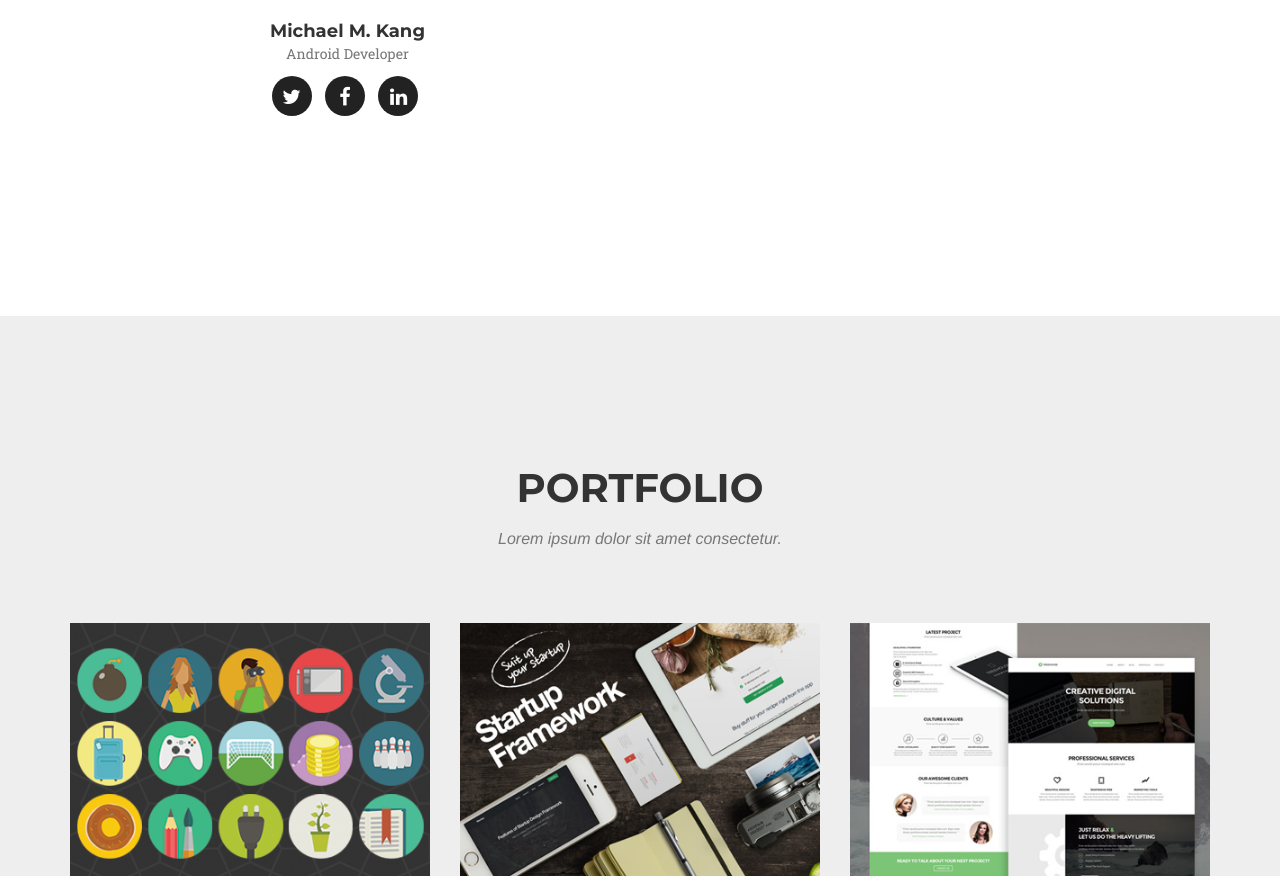
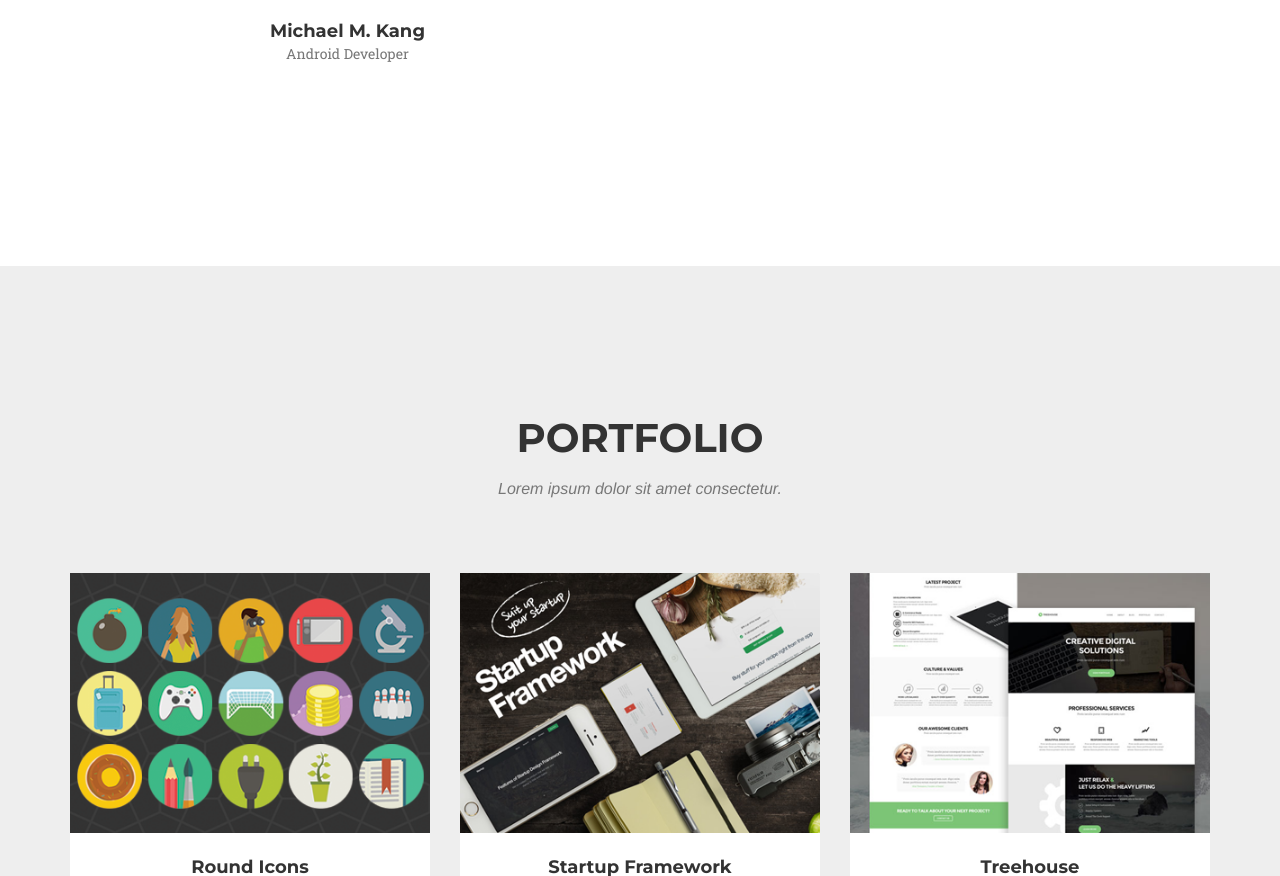
Before and after one commit to mgkang0206/mgkang0206.github.io, a website: page index.html in a window 1280 px wide. Shown: the part 1376-2252 px from the top of the page. Drawn offline with nearby package versions, Linux system fonts and the light colour scheme; a web font is replaced by a local one.

Commit message:
something

```diff
--- a/index.html
+++ b/index.html
@@ -128,14 +128,6 @@
                       <img src="img/team/profile.jpg" class="img-responsive img-circle" alt="">
                       <h4>Michael M. Kang</h4>
                       <p class="text-muted">Android Developer</p>
-                      <ul class="list-inline social-buttons">
-                          <li><a href="#"><i class="fa fa-twitter"></i></a>
-                          </li>
-                          <li><a href="#"><i class="fa fa-facebook"></i></a>
-                          </li>
-                          <li><a href="#"><i class="fa fa-linkedin"></i></a>
-                          </li>
-                      </ul>
                   </div>
                 </div>
                 <div class="col-lg-6 text-center">
```
